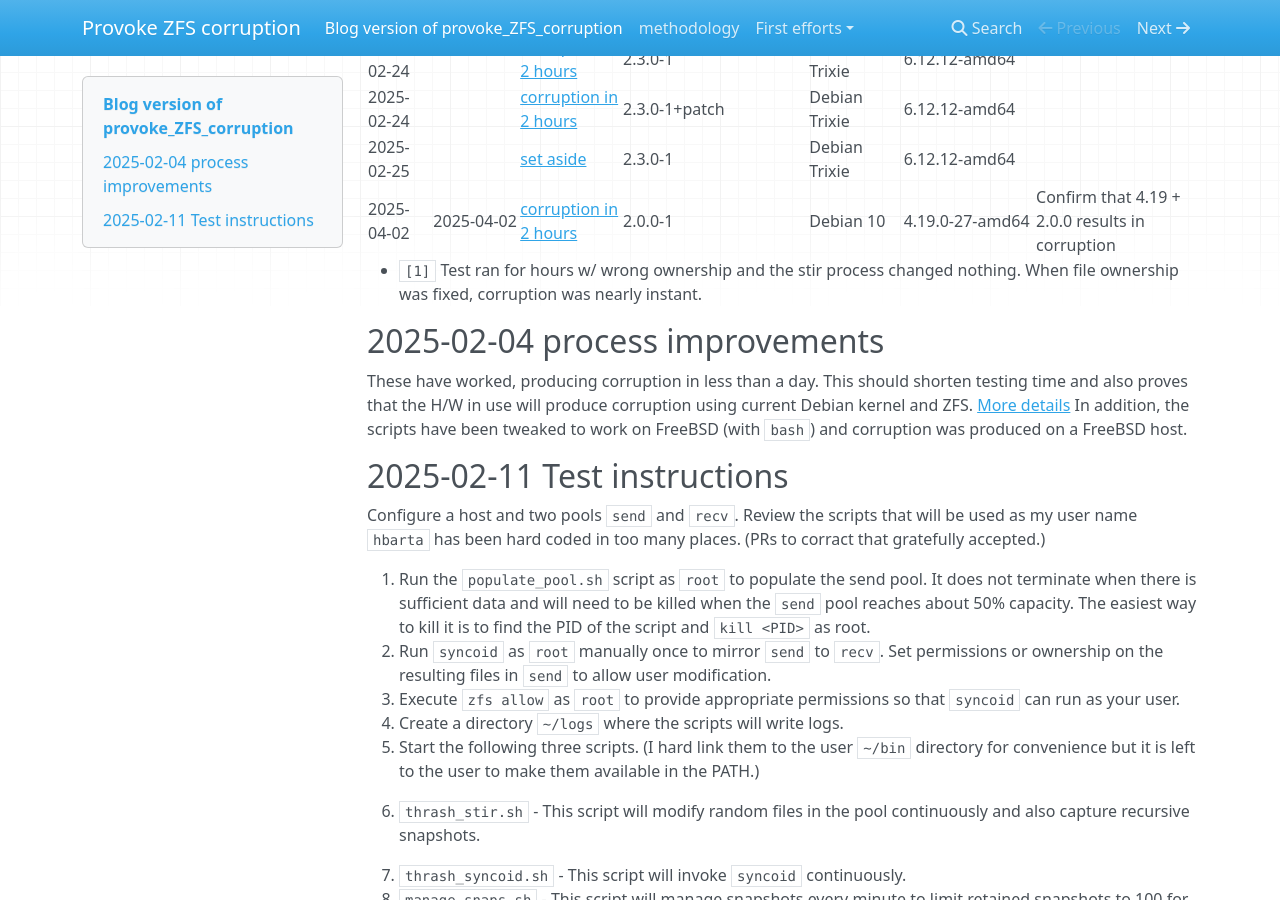
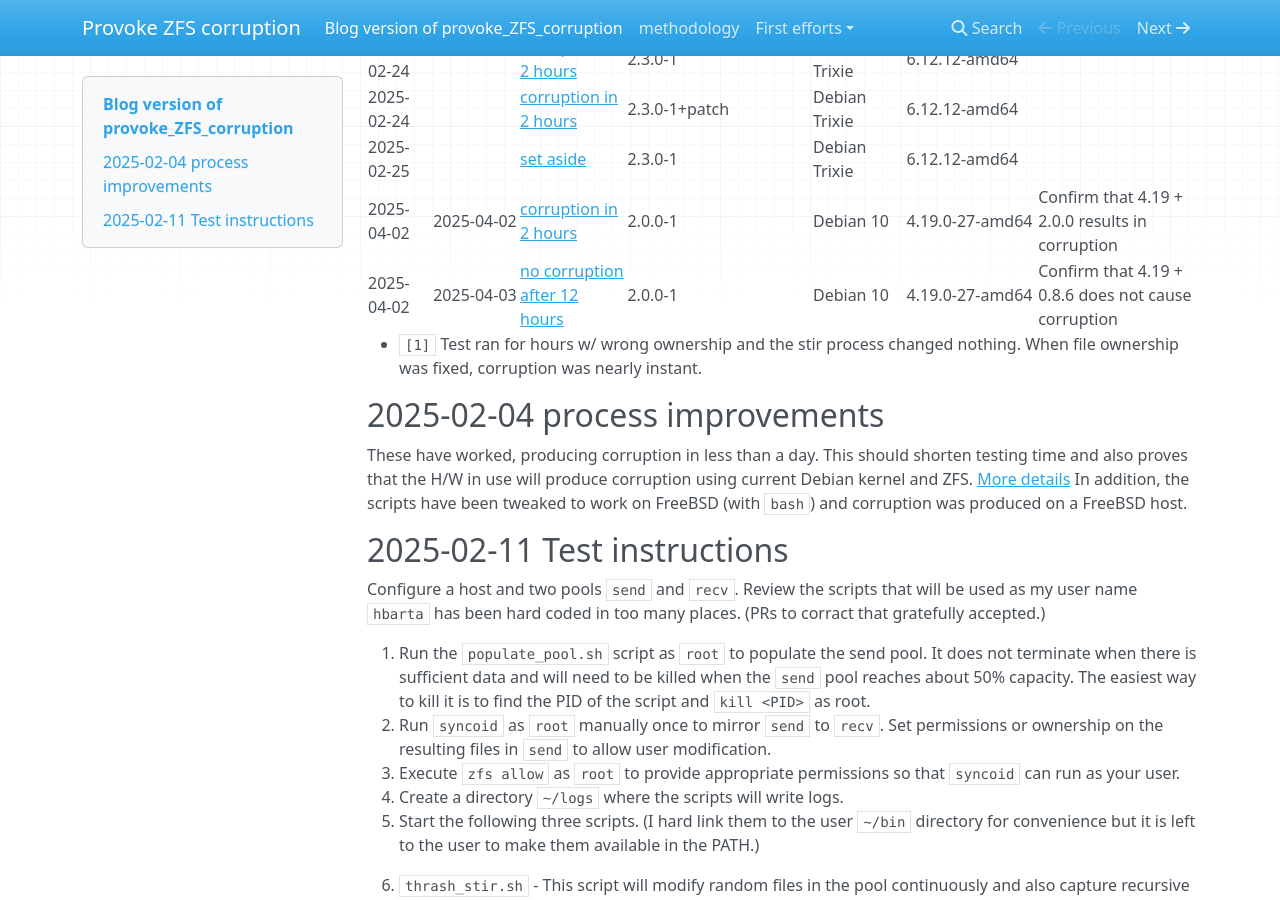
Before and after one commit to HankB/provoke_ZFS_corruption, an MkDocs documentation site: the page built from docs/index.md, in a window 1280 px wide and 900 px high, scrolled down 750 px. Built offline with MkDocs 1.6.1, drawn with Linux system fonts in a browser that asks for light colours; nearby versions of some CDN libraries.

Commit message:
add 4.19 and 0.8.6 test to table

```diff
--- a/docs/index.md
+++ b/docs/index.md
@@ -21,7 +21,7 @@ Directory of tests starting with preliminary exploration.
 |2025-02-24||[corruption in 2 hours](./tests/2025-02-24_Linux_Trixie_2.3.0_patched/results.md)|2.3.0-1+patch|Debian Trixie|6.12.12-amd64	||
 |2025-02-25||[set aside](./tests/2025-02-26_Linux_Trixie_2.3.0_bzfs/setup.md#2025-02-26-results)|2.3.0-1|Debian Trixie|6.12.12-amd64|
 |2025-04-02|2025-04-02|[corruption in 2 hours](./tests/2025-04-02_Linux_Buster_4.19_bisect_0.8.6_2.0.0_bad/results.md)|2.0.0-1|Debian 10|4.19.0-27-amd64|Confirm that 4.19 + 2.0.0 results in corruption|
-
+|2025-04-02|2025-04-03|[no corruption after 12 hours](./tests/2025-04-02_Linux_Buster_4.19_bisect_0.8.6_2.0.0_goodresults.md)|2.0.0-1|Debian 10|4.19.0-27-amd64|Confirm that 4.19 + 0.8.6 does not cause corruption|
 
 * `[1]` Test ran for hours w/ wrong ownership and the stir process changed nothing. When file ownership was fixed, corruption was nearly instant.
 
```
